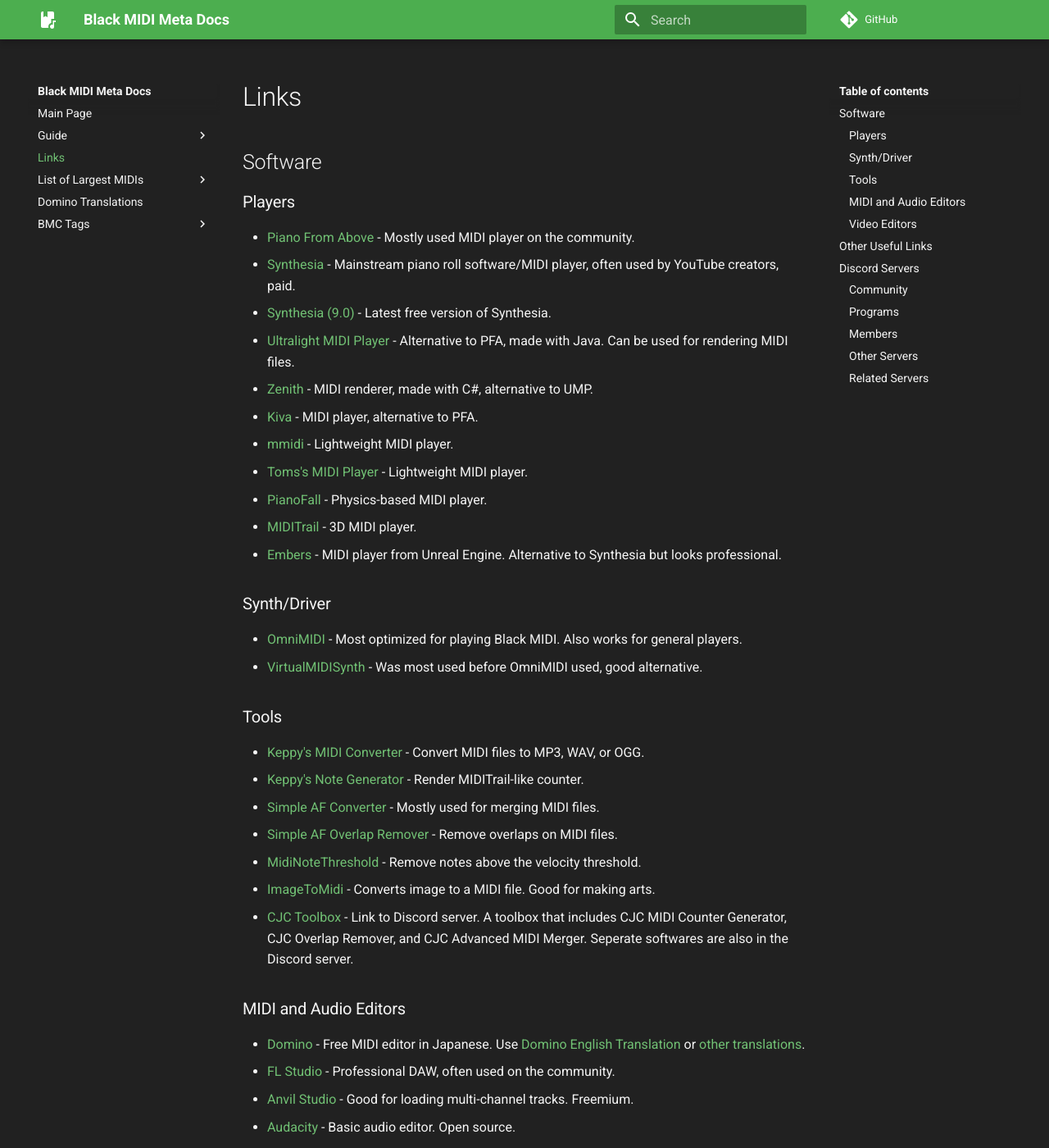
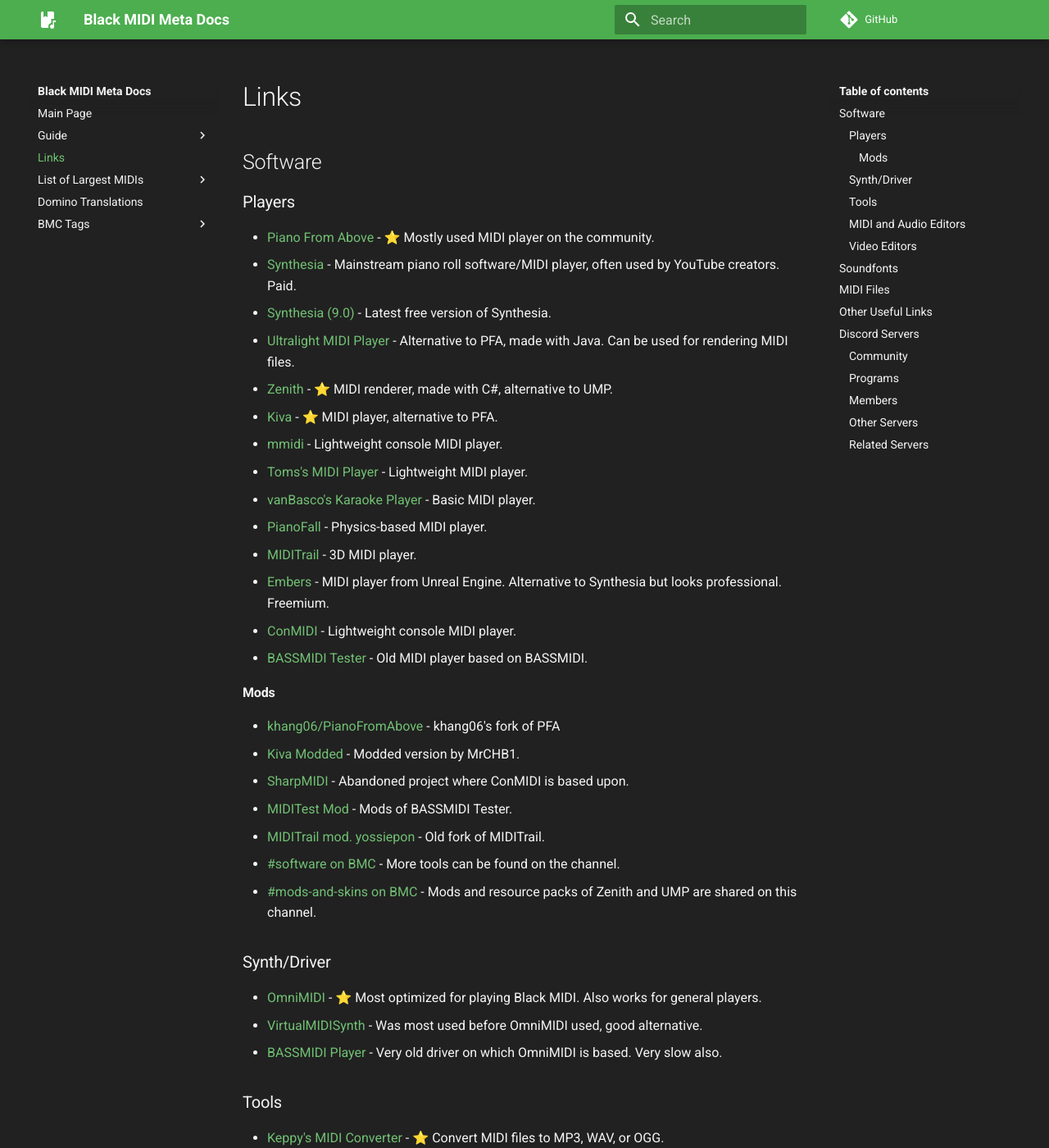
Before and after one commit to Hans5958/Black-MIDI-Meta, an MkDocs documentation site: the page built from docs/links.md, in a window 1280 px wide and 1400 px high. Shown: the whole window at 82% size. Built offline with MkDocs 1.6.1 and Material for MkDocs 9.7.7, drawn with Linux system fonts in a browser that asks for light colours; comment, search, counter and statistics services are not loaded; some of the changed text lies outside the part shown.

Commit message:
Update Links

```diff
--- a/docs/links.md
+++ b/docs/links.md
@@ -4,32 +4,47 @@
 
 ### Players
 
-- [Piano From Above](http://kaleidonkep99.altervista.org/pfamirror/index.html) - Mostly used MIDI player on the community.
-- [Synthesia](https://www.synthesiagame.com/download) - Mainstream piano roll software/MIDI player, often used by YouTube creators, paid.
+- [Piano From Above](https://github.com/brian-pantano/PianoFromAbove) - ⭐ Mostly used MIDI player on the community.
+- [Synthesia](https://www.synthesiagame.com/download) - Mainstream piano roll software/MIDI player, often used by YouTube creators. Paid.
 - [Synthesia (9.0)](https://www.synthesiagame.com/downloadSynthesia?product=Synthesia&platform=win_sa&version=9) - Latest free version of Synthesia.
 - [Ultralight MIDI Player](https://pipiraworld.web.fc2.com/ump/en.html) - Alternative to PFA, made with Java. Can be used for rendering MIDI files.
-- [Zenith](https://github.com/arduano/Zenith-MIDI/) - MIDI renderer, made with C#, alternative to UMP.
-- [Kiva](https://github.com/arduano/Kiva/) - MIDI player, alternative to PFA.
-- [mmidi](https://sono.9net.org/prog/mmidi) - Lightweight MIDI player.
+- [Zenith](https://github.com/arduano/Zenith-MIDI/) - ⭐ MIDI renderer, made with C#, alternative to UMP.
+- [Kiva](https://github.com/arduano/Kiva/) - ⭐ MIDI player, alternative to PFA.
+- [mmidi](https://web.archive.org/web/20210303204501/http://sono.9net.org/prog/mmidi/data/) - Lightweight console MIDI player.
 - [Toms's MIDI Player](http://www.grandgent.com/tom/projects/tmidi/) - Lightweight MIDI player.
+- [vanBasco's Karaoke Player](http://www.vanbasco.com/karaokeplayer/) - Basic MIDI player.
 - [PianoFall](https://bitbucket.org/steart/pianofall/wiki/Home) - Physics-based MIDI player.
 - [MIDITrail](https://osdn.net/projects/miditrail/) - 3D MIDI player.
-- [Embers](https://github.com/LyricWulf/Embers/releases/latest) - MIDI player from Unreal Engine. Alternative to Synthesia but looks professional.
+- [Embers](https://github.com/LyricWulf/Embers/releases/latest) - MIDI player from Unreal Engine. Alternative to Synthesia but looks professional. Freemium.
+- [ConMIDI](https://github.com/EmK530/ConMIDI) - Lightweight console MIDI player.
+- [BASSMIDI Tester](https://drive.google.com/drive/folders/1de5JiOQ3Dv96TVkpdVNNjUwP6eolo8cR) - Old MIDI player based on BASSMIDI.
+
+#### Mods
+
+- [khang06/PianoFromAbove](https://github.com/khang06/PianoFromAbove) - khang06's fork of PFA
+- [Kiva Modded](https://github.com/MrCHB1/Kiva-Modded) - Modded version by MrCHB1.
+- [SharpMIDI](https://github.com/EmK530/SharpMIDI) - Abandoned project where ConMIDI is based upon.
+- [MIDITest Mod](https://drive.google.com/drive/folders/0B-jbdgbiY_-YRkFFcmJyOERwYlU) - Mods of BASSMIDI Tester.
+- [MIDITrail mod. yossiepon](https://drive.google.com/drive/folders/1nHu64ZLd26SffDnh2t4vLjV6qfQkYFqt) - Old fork of MIDITrail.
+- [#software on BMC](https://discord.com/channels/139268201803546624/342003805270966284) - More tools can be found on the channel.
+- [#mods-and-skins on BMC](https://discord.com/channels/139268201803546624/387414720837320706) - Mods and resource packs of Zenith and UMP are shared on this channel.
 
 ### Synth/Driver
 
-- [OmniMIDI](https://github.com/KeppySoftware/OmniMIDI/) - Most optimized for playing Black MIDI. Also works for general players.
+- [OmniMIDI](https://github.com/KeppySoftware/OmniMIDI/) - ⭐ Most optimized for playing Black MIDI. Also works for general players.
 - [VirtualMIDISynth](https://coolsoft.altervista.org/en/virtualmidisynth) - Was most used before OmniMIDI used, good alternative.
+- [BASSMIDI Player](https://drive.google.com/drive/folders/1yzy9HowL8bao9w--u3VUGIcczF4nrCkI) - Very old driver on which OmniMIDI is based. Very slow also.
 
 ### Tools
 
-- [Keppy's MIDI Converter](https://github.com/KeppySoftware/KMC) - Convert MIDI files to MP3, WAV, or OGG.
+- [Keppy's MIDI Converter](https://github.com/KeppySoftware/KMC) - ⭐ Convert MIDI files to MP3, WAV, or OGG.
 - [Keppy's Note Generator](https://github.com/KeppySoftware/KeppyCounterGenerator) - Render MIDITrail-like counter.
 - [Simple AF Converter](https://github.com/DixelU/SAFC/releases) - Mostly used for merging MIDI files.
 - [Simple AF Overlap Remover](https://github.com/DixelU/SAFOR/releases) - Remove overlaps on MIDI files.
-- [MidiNoteThreshold](https://cdn.discordapp.com/attachments/342003805270966284/594536903173210122/) - Remove notes above the velocity threshold.
 - [ImageToMidi](https://cdn.discordapp.com/attachments/342003805270966284/591137488970448896/ImageToMidi.exe) - Converts image to a MIDI file. Good for making arts.
-- [CJC Toolbox](https://discord.gg/uxCqAEz) - Link to Discord server. A toolbox that includes CJC MIDI Counter Generator, CJC Overlap Remover, and CJC Advanced MIDI Merger. Seperate softwares are also in the Discord server.
+- [CJC Toolbox](https://github.com/Ace-tyl/CJC-Toolbox-Reborn) - A toolbox that includes CJC MIDI Counter Generator, CJC Overlap Remover, and CJC Advanced MIDI Merger.
+- [Piano From Above: Configuratior](https://github.com/KaleidonKep99/PianoFromAboveConfigurator) - For easy configuration of PFA
+- [#software on BMC](https://discord.com/channels/139268201803546624/342003805270966284) - More tools can be found on the channel.
 
 ### MIDI and Audio Editors
 
@@ -46,9 +61,19 @@
 - [Adobe After Effects](https://www.adobe.com/products/aftereffects.html) - Paid video editor.
 - [Vegas Pro](https://www.vegascreativesoftware.com/us/vegas-pro/) - Paid video editor.
 
+## Soundfonts
+
+- [#soundfonts on BMC](https://discord.com/channels/139268201803546624/316196592334143489) - Soundfonts are shared on this channel.
+- [SoundFonts on Publico (Carlos S. M.)](https://drive.google.com/drive/folders/0B-jbdgbiY_-YMGU1M2dqbkFmUHc?resourcekey=0-As6ta_G8XDiFJ-EgRA-PnQ) - Soundfonts that are made by Carlos S. M., as well as by others.
+
+## MIDI Files
+
+- [#midis on BMC](https://discord.com/channels/139268201803546624/253688726998351872) - MIDI songs and files are shared on this channel.
+- [MIDIs on Publico (Carlos S. M.)](https://drive.google.com/drive/folders/0B-jbdgbiY_-YNUFHQjNoRVFnZGc?resourcekey=0-wIRtT-PN3EUY5sZo2UXD2w) - MIDI songs and files by Carlos S. M. are uploaded on this folder, as well as a large selection of MIDIs made by others.
+
 ## Other Useful Links
 
-- [Carlos S.M.'s Publico](https://drive.google.com/drive/u/0/folders/0B-jbdgbiY_-YYm5WemFvTkM0Tnc) - Archive for all things Black MIDI by Carlos S.M.. Not frequently updated.
+- [Publico (Carlos S.M.)](https://drive.google.com/drive/folders/0B-jbdgbiY_-YYm5WemFvTkM0Tnc) - Archive for all things Black MIDI by Carlos S.M.. Not frequently updated.
 - [List of Largest MIDIs](https://docs.google.com/spreadsheets/d/1sldrGkhU41FakmdFfUL3Z1GMT2LOQzx81yy4D_ZLxKk/edit) - List of largest MIDIs by note count.
 - [Black MIDI Software Archive](https://drive.google.com/drive/folders/1K3DytP7EXvFBuYV3CQQQ7BYRuY3iESaC) - My archive of softwares related to Black MIDI.
 
@@ -56,43 +81,39 @@
 
 ### Community
 
-- [Black MIDI Community Hub](https://discord.gg/s42aft8)
+- [Black MIDI Community Hub](https://discord.gg/s42aft8) - Main, global community
+- [黑乐谱活动社区 Black MIDI Score Activity Community](https://discord.gg/m9q2QCAcdN) - China-based community
+- [Black MIDI Indonesia Community [BMIC] 🇮🇩](https://discord.gg/3VXrmnQUTR) - Indonesia-based community
 
 ### Programs
 
-- [BetterPFA](https://discord.gg/wwSkpN5) - BetterPFA
 - [Arduano Dev Server](https://discord.gg/8e5FXB) - Zenith, Kiva
-- [BetterPFA](https://discord.gg/5sMugcQ) - BetterPFA
-- [CJC Apps & 花抄抄大爷](https://discord.gg/uxCqAEz) - CJC Toolbox, CJCAMM, CJCOR, CJCMCG
-- [Keppy's Software ](https://discord.gg/73DVswT) - KMC, OmniMIDI
+- [BetterTeam Dev Server](https://discord.gg/wwSkpN5) - BetterPFA
+	- [BetterPFA Archive](https://discord.gg/5sMugcQ)
+- [CJC Apps Discussion](https://discord.gg/uxCqAEz) - CJC Toolbox, CJCAMM, CJCOR, CJCMCG
+- [Embers](https://discord.gg/MaCxW5u) - Embers
+- [Keppy's Software](https://discord.gg/73DVswT) - KMC, OmniMIDI
 - [SAF Updates](https://discord.gg/CsgEW4P) - SAFOR and SAFC
 - [UMP Users](https://discord.gg/pxPRFU8) - UMP
-- [Embers](https://discord.gg/MaCxW5u) - Embers
 
 ### Members
 
 - [C.R.A.S.H.P.O.I.N.T](https://discord.gg/faSAaRN) - Trainer Lydia
-- [CJC Apps & 花抄抄大爷](https://discord.gg/uxCqAEz) - Charlie Yan and ooo 000
+- [CJC Apps Discussion](https://discord.gg/uxCqAEz) - Charlie Yan and ooo 000
 - [Declan's Black MIDI Discord](https://discord.gg/JtMZnV4) - Declan Grimshaw
-- [DragonPianist's Conversation Server](https://discord.gg/ERdvaRz) - DragonPianist
-- [Eden's MIDIs](https://discord.gg/28cf6yS) - Edenathan25
+- [DragonPianist Music Society](https://discord.gg/ERdvaRz) - DragonPianist
+- [Daniferousity](https://discord.gg/kTD8y6YDjJ) - Danify/Edenathan256
 - [EpreTroll Federation](https://discord.gg/gVkfqxS) - EpreTroll
-- [LTPP's Chat server](https://discord.gg/bFUquR4) - Logo The Pizza Pie
-- [LucasMIDI Hangout](https://discord.gg/PK9VMv3) - Lucas9810
-- [MBMS World](https://discord.gg/q9B59mT) - MBMS
-- [MusiVerse](https://discord.gg/3FZCgbk) - MusiMasta
-- [PokeHydre's Hub](https://discord.gg/r2xkfC8) - Poke Hydre
-- [umbry](https://discord.gg/TpZGayH) - umbry/Ryan 0201
+- [MBMS World](https://discord.gg/dNnejw9cNz) - MBMS
+- [Poke Hydre's Hub](https://discord.gg/r2xkfC8) - Poke Hydre
 - [Uyasey's Discord Server](https://discord.gg/cK5fcyd) - Uyasey
-- [Yama's Server](https://discord.gg/HCfSyNd) - YAMAHAPSR 800
-- [YMI Fishery Association](https://discord.gg/JYzannZ) - YMI Black Moon
+- [Yama's & Paprika's Server](https://discord.gg/HCfSyNd) - YAMAHAPSR 800, Orangepaprika 67
 - [Zone's Server Club](https://discord.gg/BCeBuFy) - ZoneGamer
 
 ### Other Servers
 
 - [The Convergence](https://discord.gg/NkggT42) - Public collaboration group
-- [Directory Of Midis And SoundFonts](https://discord.gg/DpuJVn4) - Very small directory server
-- [Midi Directory](https://discord.gg/3zmawFn) - Some random directory server
+- [The Black Bomb Team](https://discord.gg/Gjj679PqDz) - Public collaboration group
 
 ### Related Servers
 
```
